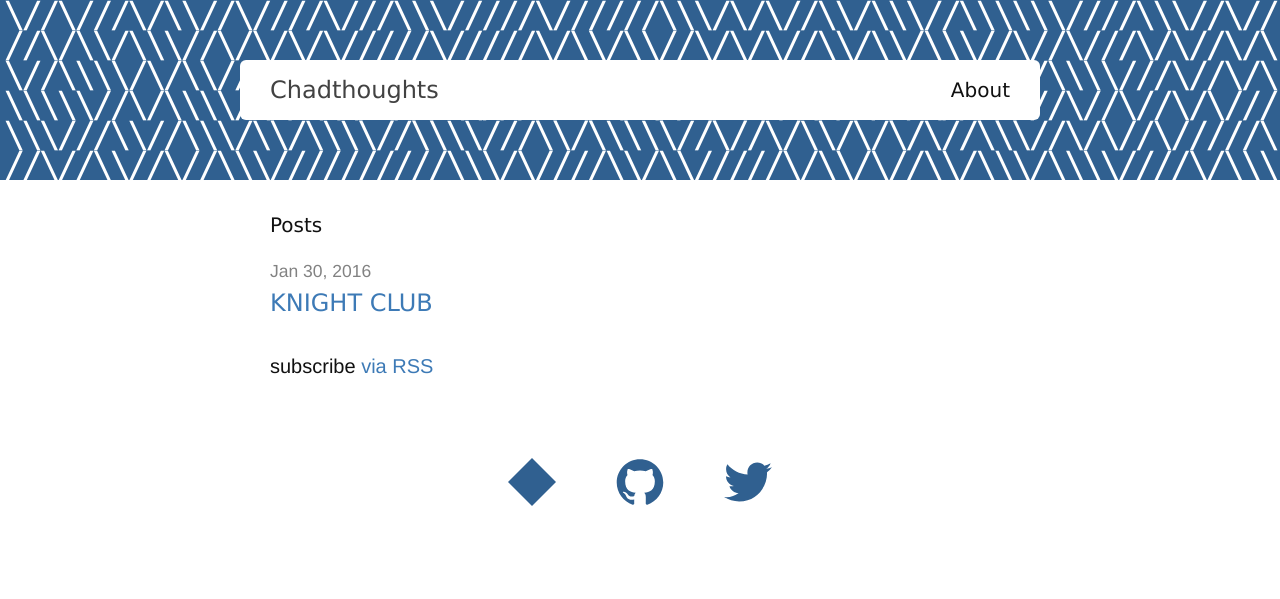
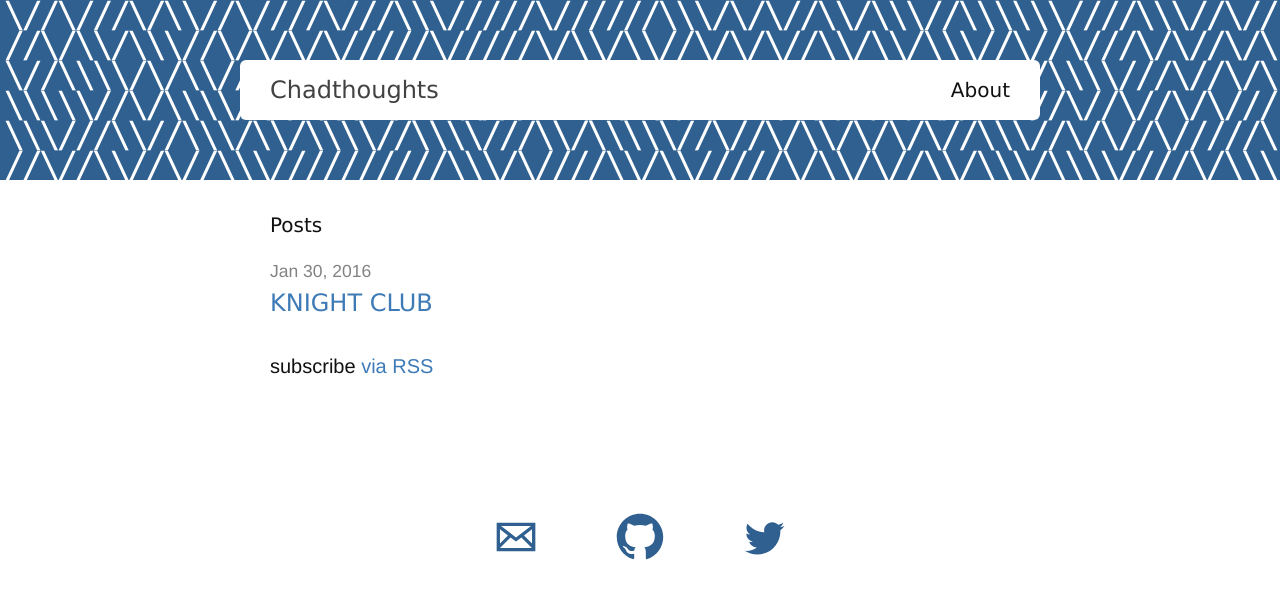
Before and after one commit to crgk/crgk.github.io, a Jekyll site: the page built from index.html, in a window 1280 px wide. Shown: the top 599 px of the page. Built offline with Jekyll 4.4.1, drawn with Linux system fonts in a browser that asks for light colours.

Commit message:
sexy social icons

```diff
--- a/_includes/footer.html
+++ b/_includes/footer.html
@@ -1,40 +1,35 @@
 <footer>
   <div class="box-center box-title-small">
     <div class="box">
+      <!-- thanks to this baller on codepen: http://codepen.io/ruandre/pen/howFi -->
 
       {% if site.author.email %}
       <div class="box-footer-item">
-        <a href="mailto:{{ site.author.email }}">
-          <span class="icon icon-mail">
-            <svg viewBox="0 0 16 16">
-              <path d="M0,8L8,16L16,8L8,0z"/>
+        <a class="social-icon social-icon-email" href="mailto:{{ site.author.email }}">
+            <svg viewBox="0 0 512 512">
+              <path d="M101.3 141.6v228.9h0.3 308.4 0.8V141.6H101.3zM375.7 167.8l-119.7 91.5 -119.6-91.5H375.7zM127.6 194.1l64.1 49.1 -64.1 64.1V194.1zM127.8 344.2l84.9-84.9 43.2 33.1 43-32.9 84.7 84.7L127.8 344.2 127.8 344.2zM384.4 307.8l-64.4-64.4 64.4-49.3V307.8z"/>
             </svg>
-          </span>
         </a>
       </div>
+
       {% endif %}
 
       {% if site.author.github %}
       <div class="box-footer-item">
-        <a href="https://github.com/{{ site.author.github }}">
-          <span class="icon icon-github">
-            <svg viewBox="0 0 16 16">
-              <path d="M7.999,0.431c-4.285,0-7.76,3.474-7.76,7.761 c0,3.428,2.223,6.337,5.307,7.363c0.388,0.071,0.53-0.168,0.53-0.374c0-0.184-0.007-0.672-0.01-1.32 c-2.159,0.469-2.614-1.04-2.614-1.04c-0.353-0.896-0.862-1.135-0.862-1.135c-0.705-0.481,0.053-0.472,0.053-0.472 c0.779,0.055,1.189,0.8,1.189,0.8c0.692,1.186,1.816,0.843,2.258,0.645c0.071-0.502,0.271-0.843,0.493-1.037 C4.86,11.425,3.049,10.76,3.049,7.786c0-0.847,0.302-1.54,0.799-2.082C3.768,5.507,3.501,4.718,3.924,3.65 c0,0,0.652-0.209,2.134,0.796C6.677,4.273,7.34,4.187,8,4.184c0.659,0.003,1.323,0.089,1.943,0.261 c1.482-1.004,2.132-0.796,2.132-0.796c0.423,1.068,0.157,1.857,0.077,2.054c0.497,0.542,0.798,1.235,0.798,2.082 c0,2.981-1.814,3.637-3.543,3.829c0.279,0.24,0.527,0.713,0.527,1.437c0,1.037-0.01,1.874-0.01,2.129 c0,0.208,0.14,0.449,0.534,0.373c3.081-1.028,5.302-3.935,5.302-7.362C15.76,3.906,12.285,0.431,7.999,0.431z"/>
+        <a class="social-icon social-icon-github" href="https://github.com/{{ site.author.github }}">
+            <svg viewBox="0 0 512 512">
+              <path d="M256 70.7c-102.6 0-185.9 83.2-185.9 185.9 0 82.1 53.3 151.8 127.1 176.4 9.3 1.7 12.3-4 12.3-8.9V389.4c-51.7 11.3-62.5-21.9-62.5-21.9 -8.4-21.5-20.6-27.2-20.6-27.2 -16.9-11.5 1.3-11.3 1.3-11.3 18.7 1.3 28.5 19.2 28.5 19.2 16.6 28.4 43.5 20.2 54.1 15.4 1.7-12 6.5-20.2 11.8-24.9 -41.3-4.7-84.7-20.6-84.7-91.9 0-20.3 7.3-36.9 19.2-49.9 -1.9-4.7-8.3-23.6 1.8-49.2 0 0 15.6-5 51.1 19.1 14.8-4.1 30.7-6.2 46.5-6.3 15.8 0.1 31.7 2.1 46.6 6.3 35.5-24 51.1-19.1 51.1-19.1 10.1 25.6 3.8 44.5 1.8 49.2 11.9 13 19.1 29.6 19.1 49.9 0 71.4-43.5 87.1-84.9 91.7 6.7 5.8 12.8 17.1 12.8 34.4 0 24.9 0 44.9 0 51 0 4.9 3 10.7 12.4 8.9 73.8-24.6 127-94.3 127-176.4C441.9 153.9 358.6 70.7 256 70.7z"/>
             </svg>
-          </span>
         </a>
       </div>
       {% endif %}
 
       {% if site.author.twitter %}
       <div class="box-footer-item">
-        <a href="https://twitter.com/{{ site.author.twitter }}">
-          <span class="icon icon-twitter">
-            <svg viewBox="0 0 16 16">
-              <path d="M15.969,3.058c-0.586,0.26-1.217,0.436-1.878,0.515c0.675-0.405,1.194-1.045,1.438-1.809
-              c-0.632,0.375-1.332,0.647-2.076,0.793c-0.596-0.636-1.446-1.033-2.387-1.033c-1.806,0-3.27,1.464-3.27,3.27 c0,0.256,0.029,0.506,0.085,0.745C5.163,5.404,2.753,4.102,1.14,2.124C0.859,2.607,0.698,3.168,0.698,3.767 c0,1.134,0.577,2.135,1.455,2.722C1.616,6.472,1.112,6.325,0.671,6.08c0,0.014,0,0.027,0,0.041c0,1.584,1.127,2.906,2.623,3.206 C3.02,9.402,2.731,9.442,2.433,9.442c-0.211,0-0.416-0.021-0.615-0.059c0.416,1.299,1.624,2.245,3.055,2.271 c-1.119,0.877-2.529,1.4-4.061,1.4c-0.264,0-0.524-0.015-0.78-0.046c1.447,0.928,3.166,1.469,5.013,1.469 c6.015,0,9.304-4.983,9.304-9.304c0-0.142-0.003-0.283-0.009-0.423C14.976,4.29,15.531,3.714,15.969,3.058z"/>
+        <a class="social-icon social-icon-twitter" href="https://twitter.com/{{ site.author.twitter }}">
+            <svg viewBox="0 0 512 512">
+              <path d="M419.6 168.6c-11.7 5.2-24.2 8.7-37.4 10.2 13.4-8.1 23.8-20.8 28.6-36 -12.6 7.5-26.5 12.9-41.3 15.8 -11.9-12.6-28.8-20.6-47.5-20.6 -42 0-72.9 39.2-63.4 79.9 -54.1-2.7-102.1-28.6-134.2-68 -17 29.2-8.8 67.5 20.1 86.9 -10.7-0.3-20.7-3.3-29.5-8.1 -0.7 30.2 20.9 58.4 52.2 64.6 -9.2 2.5-19.2 3.1-29.4 1.1 8.3 25.9 32.3 44.7 60.8 45.2 -27.4 21.4-61.8 31-96.4 27 28.8 18.5 63 29.2 99.8 29.2 120.8 0 189.1-102.1 185-193.6C399.9 193.1 410.9 181.7 419.6 168.6z"/>
             </svg>
-          </span>
         </a>
       </div>
       {% endif %}
--- a/_sass/_base.scss
+++ b/_sass/_base.scss
@@ -199,6 +199,13 @@
 }
 
 
+%social-icon-hover {
+  border-radius: 100%;
+  color: white;
+  fill: white;
+  transform: scale(1.25);
+  transition: background-color .5s, transform .5s ease-out;
+}
 
 /**
  * Clearfix
@@ -211,20 +218,3 @@
         clear: both;
     }
 }
-
-
-
-/**
- * Icons
- */
-.icon {
-
-    > svg {
-        width: $icon-size;
-        height: $icon-size;
-
-        path {
-            fill: $theme-color-main;
-        }
-    }
-}
--- a/_sass/_layout.scss
+++ b/_sass/_layout.scss
@@ -63,8 +63,27 @@
     z-index: 1;
     flex: 1 0 0;
 
+    padding-top: 6.4rem;
     margin: $pattern-line-height;
     font-family: $title-font-family;
+}
+
+.social-icon {
+    width: 64px;
+    height: 64px;
+
+    > svg {
+        width: 100%;
+        height: 100%;
+    }
+
+    fill: $theme-color-main;
+
+    &:hover {
+        background: $theme-color-main;
+        fill: $background-color;
+        @extend %social-icon-hover;
+    }
 }
 
 .site-title {
```
